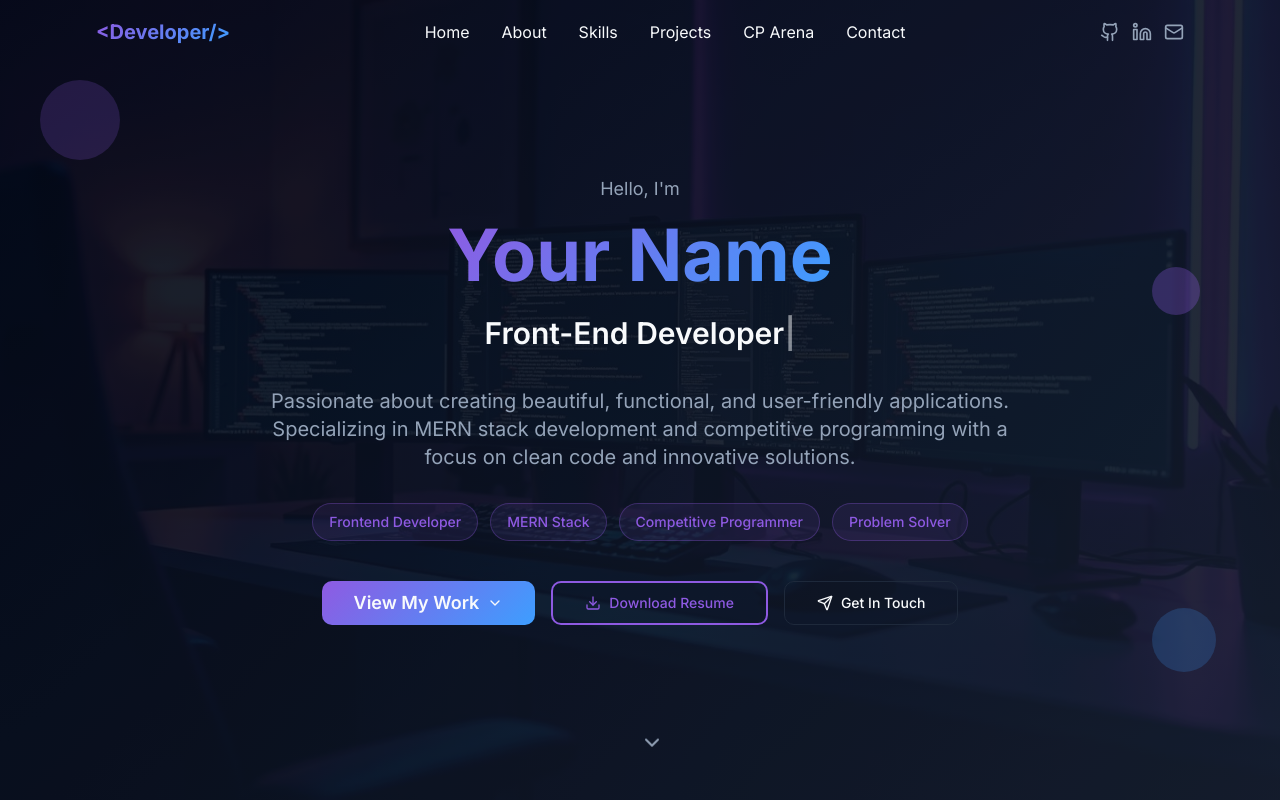
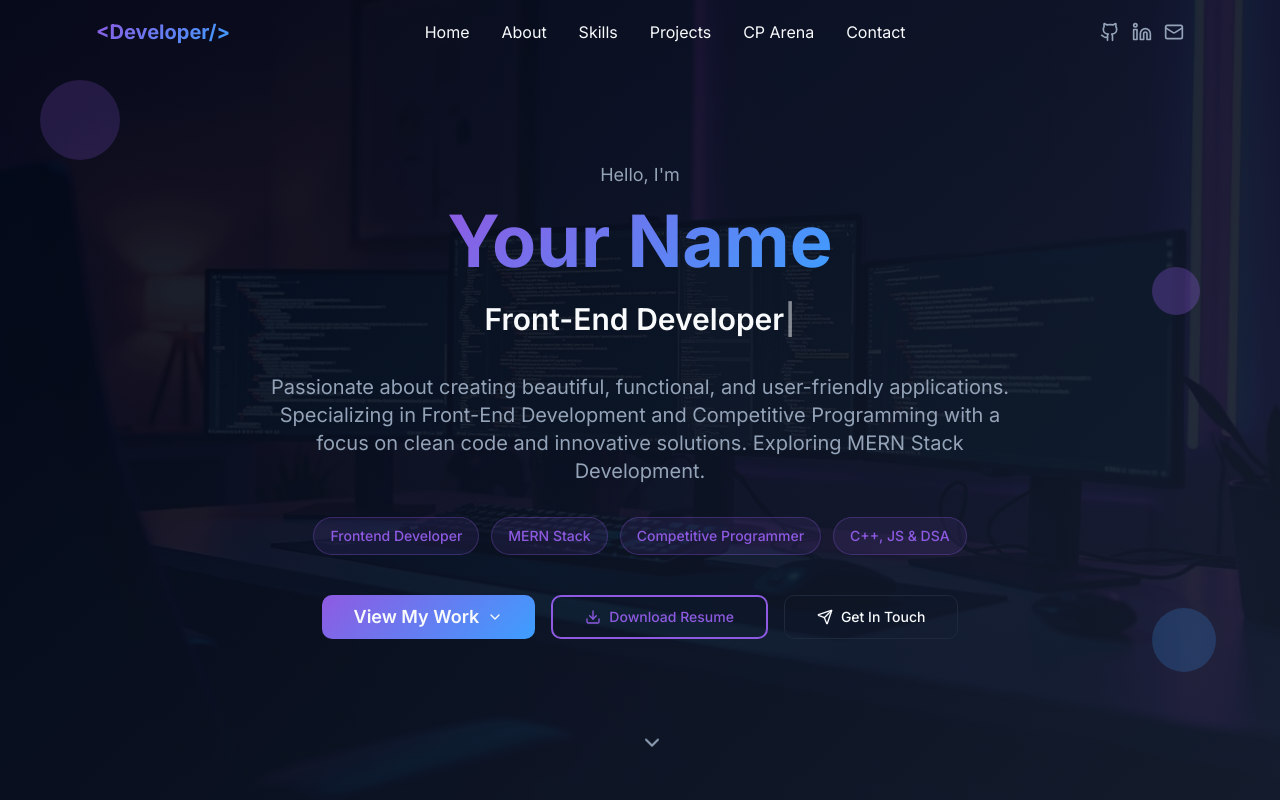
Before and after one commit to muhammadali-se/portfolio, a React (Vite) app: page / in a window 1280 px wide. Shown: the top 800 px of the page. Built offline with nearby package versions, Linux system fonts and the light colour scheme.

Commit message:
Update Hero.tsx

```diff
--- a/src/components/Hero.tsx
+++ b/src/components/Hero.tsx
@@ -11,8 +11,7 @@ const Hero = () => {
   const roles = [
     "Software Engineer",
     "Front-End Developer",
-    "Competitive Programmer",
-    "MERN Stack Explorer"
+    "Competitive Programmer"
   ];
 
   useEffect(() => {
@@ -91,13 +90,13 @@ const Hero = () => {
           {/* Description */}
           <p className="text-lg md:text-xl text-muted-foreground mb-8 max-w-3xl mx-auto leading-relaxed">
             Passionate about creating beautiful, functional, and user-friendly applications.
-            Specializing in MERN stack development and competitive programming with a focus on
-            clean code and innovative solutions.
+            Specializing in Front-End Development and Competitive Programming with a focus on
+            clean code and innovative solutions. Exploring MERN Stack Development.
           </p>
 
           {/* Tags */}
           <div className="flex flex-wrap justify-center gap-3 mb-10">
-            {['Frontend Developer', 'MERN Stack', 'Competitive Programmer', 'Problem Solver'].map((tag, index) => (
+            {['Frontend Developer', 'MERN Stack', 'Competitive Programmer', 'C++, JS & DSA'].map((tag, index) => (
               <span
                 key={tag}
                 className="px-4 py-2 bg-primary-muted border border-primary/30 rounded-full text-primary text-sm font-medium animate-fade-in"
```
